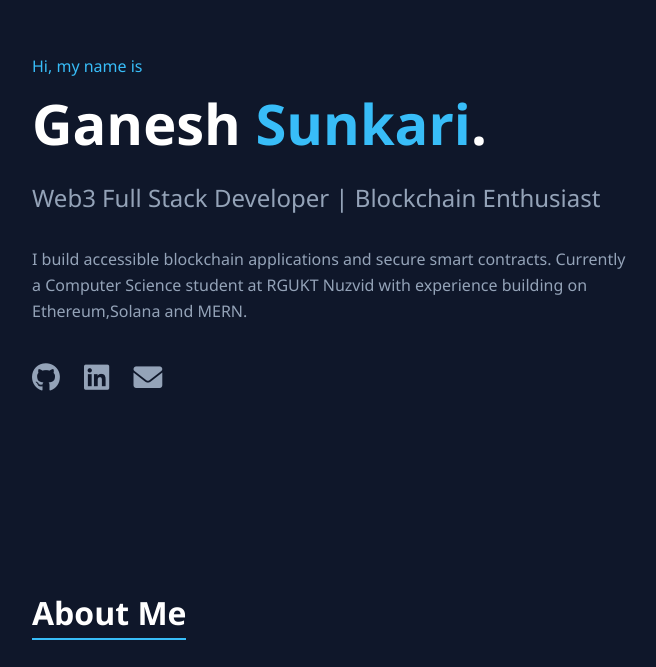
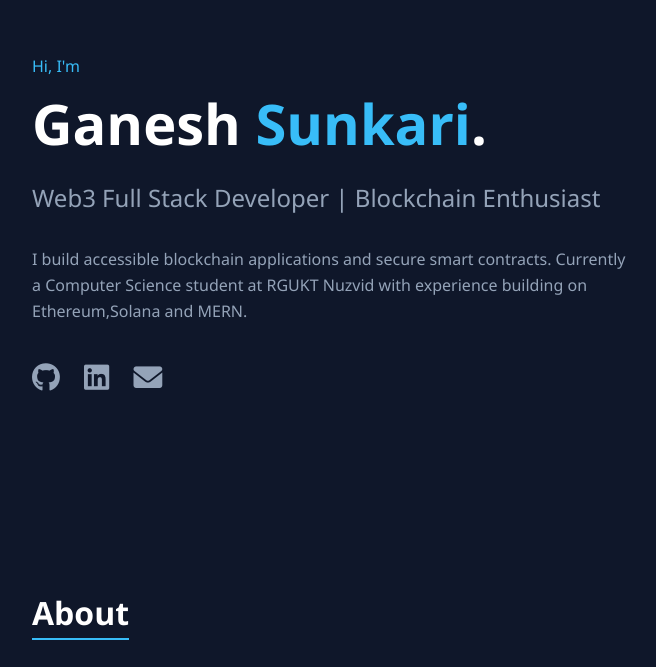
Before and after one commit to GaneshSunkari/GaneshSunkari.github.io, a plain HTML site: page index.html in a window 1280 px wide. Shown: the part 133-800 px from the top of the page, without its empty margins (78-734 px from the left). Drawn offline with Linux system fonts and the light colour scheme.

Commit message:
Update introductory text in index.html

```diff
--- a/index.html
+++ b/index.html
@@ -144,7 +144,7 @@
 <body>
 
     <section class="hero container">
-        <p style="color: var(--accent);">Hi, my name is</p>
+        <p style="color: var(--accent);">Hi, I'm</p>
         <h1>Ganesh <span>Sunkari</span>.</h1>
         <p class="subtitle">Web3 Full Stack Developer | Blockchain Enthusiast</p>
         <p style="max-width: 600px; color: var(--text-muted); margin-bottom: 30px;">
@@ -160,7 +160,7 @@
     </section>
 
     <section id="about" class="container">
-        <h2>About Me</h2>
+        <h2>About</h2>
         <div class="about-grid">
             <p style="color: var(--text-muted); margin-bottom: 20px;">
                 I am a passionate developer focused on the intersection of Full Stack Web Development and Blockchain technology.
```
